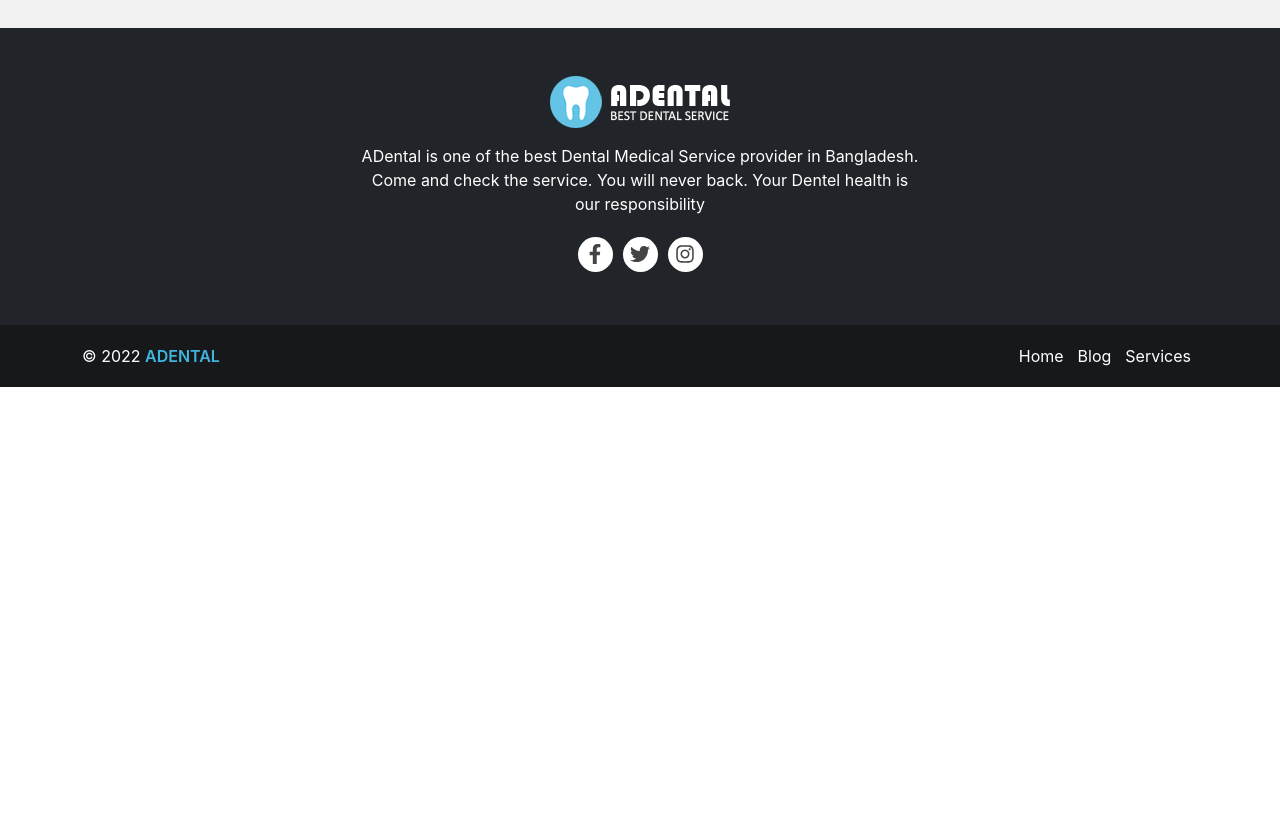
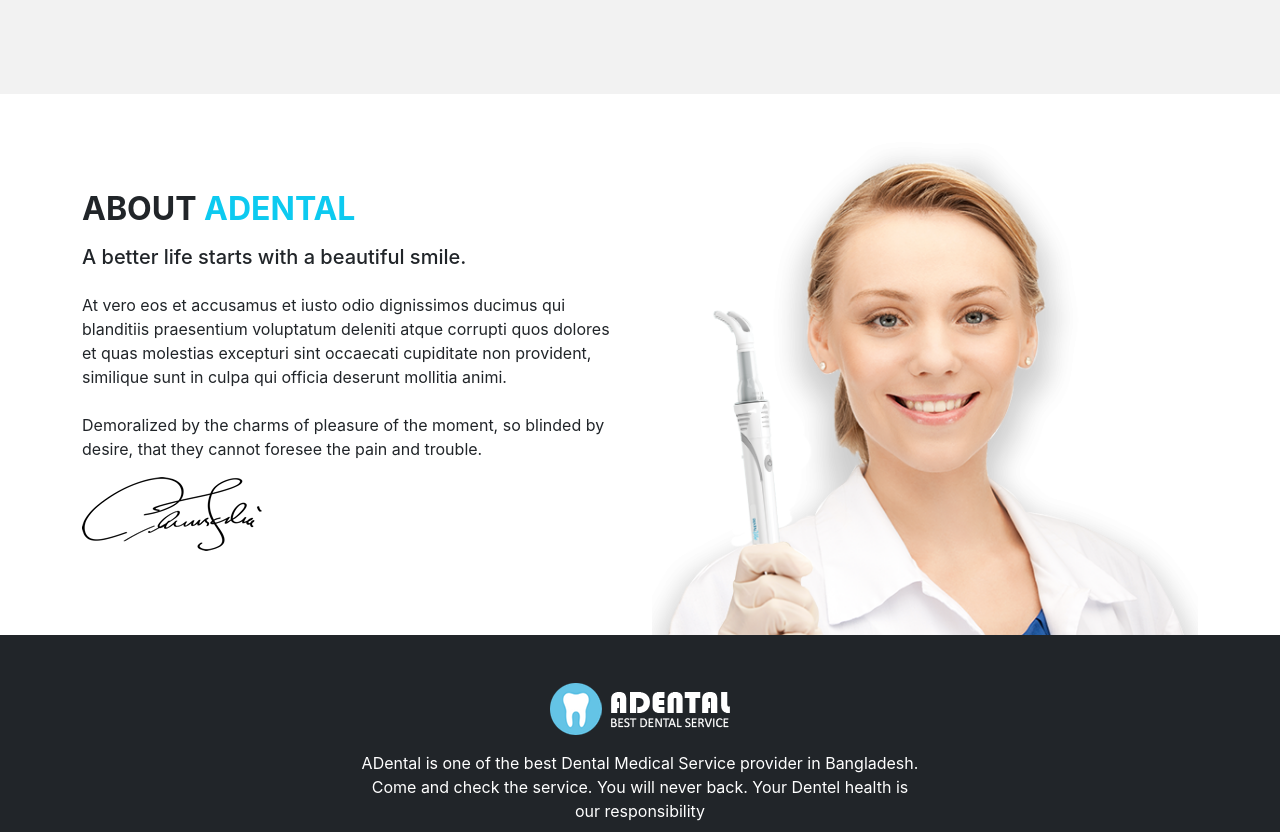
Before and after one commit to Nuruddin-Adnan/adental-client, a React (Create React App) app: page / in a window 1280 px wide. Shown: the part 1528-2360 px from the top of the page. Before the commit the page ends 1915 px from the top, so only its background shows below. Built offline with nearby package versions, Linux system fonts and the light colour scheme; no server answers.

Commit message:
about section

```diff
--- /dev/null
+++ b/src/Pages/Home/About/About.js
@@ -0,0 +1,27 @@
+import React from 'react';
+import dentist from '../../../assets/images/dentist-png.png'
+import signature from '../../../assets/images//signature.png'
+
+const About = () => {
+    return (
+        <section className='about pt-5'>
+            <div className="container">
+                <div className="row">
+                    <div className="col-lg-6 pt-5">
+                        <h2 className='fw-bold mb-3'>ABOUT <span className='text-info'>ADENTAL</span></h2>
+                        <h5 className='mb-4'>A better life starts with a beautiful smile.</h5>
+                        <p>At vero eos et accusamus et iusto odio dignissimos ducimus qui blanditiis praesentium voluptatum deleniti atque corrupti quos dolores et quas molestias excepturi sint occaecati cupiditate non provident, similique sunt in culpa qui officia deserunt mollitia animi.
+                            <br /><br />
+                            Demoralized by the charms of pleasure of the moment, so blinded by desire, that they cannot foresee the pain and trouble.</p>
+                        <img src={signature} alt="signature" className='img-fluid' />
+                    </div>
+                    <div className="col-lg-6 text-center">
+                        <img src={dentist} alt="destist" className='img-fluid' />
+                    </div>
+                </div>
+            </div>
+        </section>
+    );
+};
+
+export default About;
--- a/src/Pages/Home/Home/Home.js
+++ b/src/Pages/Home/Home/Home.js
@@ -1,5 +1,6 @@
 import React from 'react';
 import useTiele from '../../../hooks/useTitle';
+import About from '../About/About';
 import Banner from '../Banner/Banner';
 import Services from '../Services/Services';
 
@@ -9,6 +10,7 @@
         <main>
             <Banner></Banner>
             <Services></Services>
+            <About></About>
         </main>
     );
 };
--- a/src/Pages/Shared/ServiceCard/ServiceCard.js
+++ b/src/Pages/Shared/ServiceCard/ServiceCard.js
@@ -9,7 +9,7 @@
                 <div className="card-body text-center">
                     <img src="https://www.webfulcreations.com/envato/dental_clinic/assets/images/help/services/service_4.jpg" alt="service" className='w-100' />
                     <h4 className='fw-bold mt-3'>Advanced Technology</h4>
-                    <p className='text-muted'>Lorem ipsum dolor sit amet consectetur adipisicing elit. Consequuntur, velit! Quidem enim inventore illo porro eligendi facere at libero fugiat unde rerum, autem, itaque possimus quae omnis pariatur, dicta ipsa?</p>
+                    <p className='text-muted lead'>Lorem ipsum dolor sit amet consectetur adipisicing elit. Consequuntur, velit! Quidem enim inventore illo porro eligendi facere at libero fugiat unde rerum, autem, itaque possimus quae omnis pariatur, dicta ipsa?</p>
                     <h5 className='text-info fw-bold'>Price: $60</h5>
                     <div className="ratings text-warning">
                         <FaStar></FaStar>
```
Also changed, not shown: src/assets/images/dentist-png.png (added), src/assets/images/signature.png (added).
